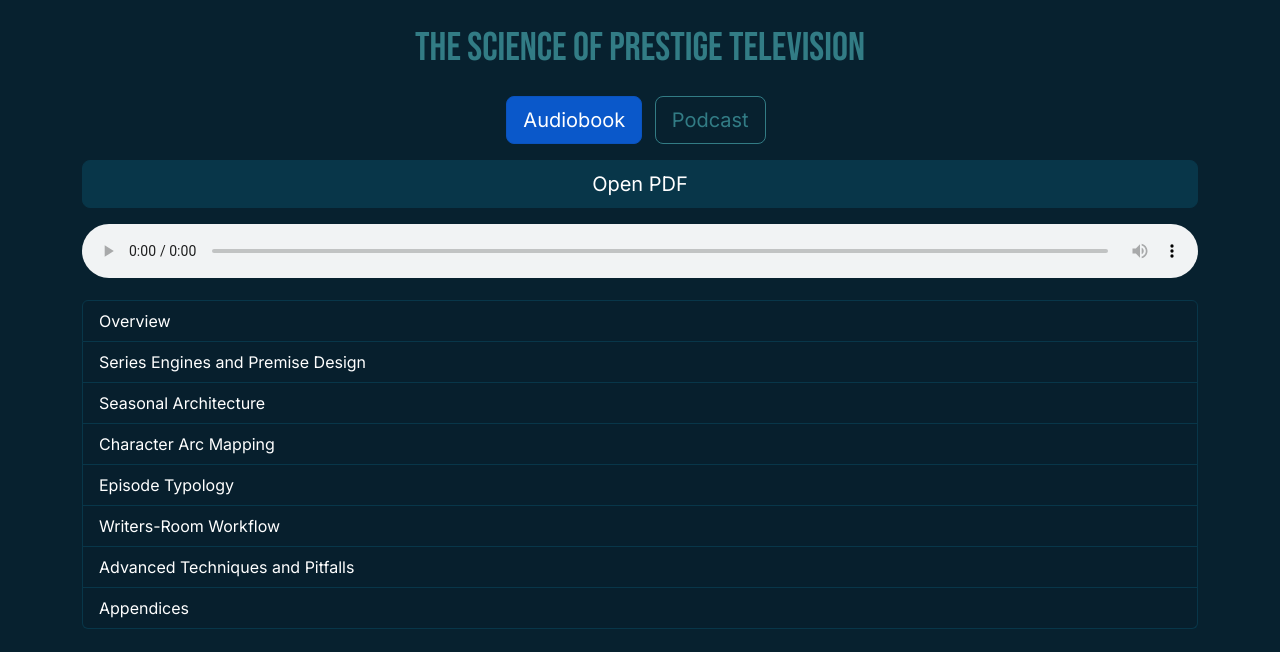
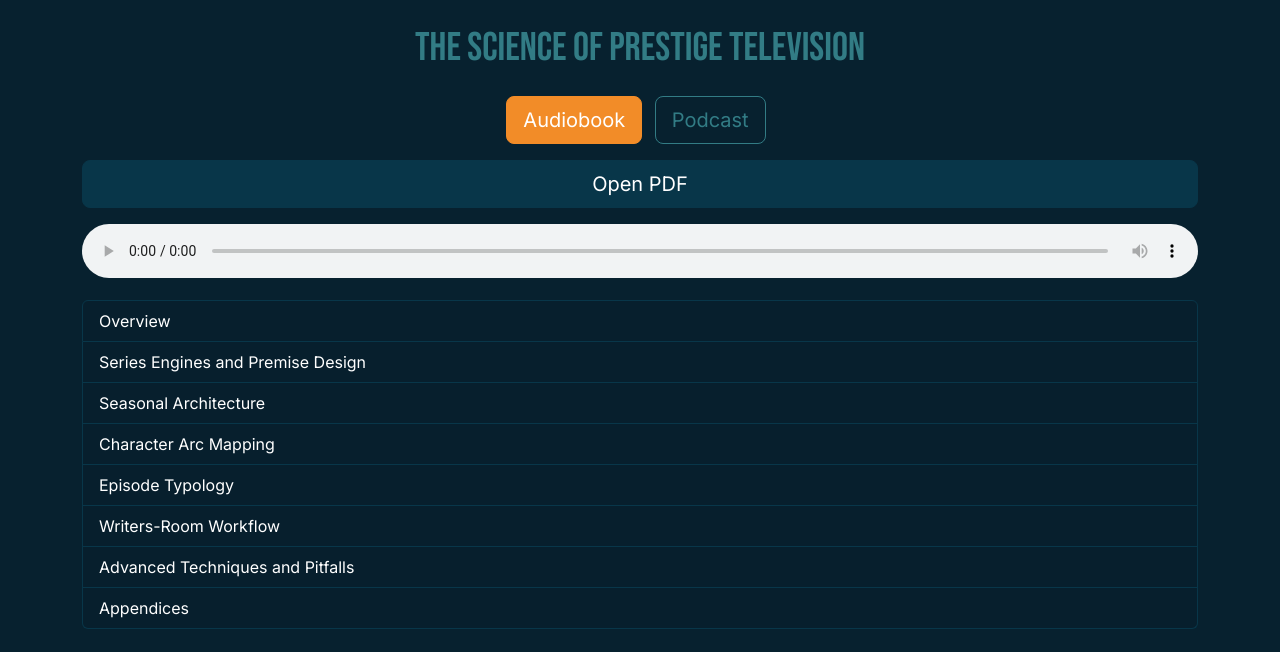
Before and after one commit to myk410/advanced_writing, a Flask app: page / in a window 1280 px wide. Shown: the top 652 px of the page. Run offline with Flask 3, Linux system fonts and the light colour scheme; data that the repository does not hold is empty.

Commit message:
Use custom color for active tab

```diff
--- a/static/css/style.css
+++ b/static/css/style.css
@@ -7,6 +7,7 @@
     --color-accent: #327C85;
     --color-accent-dark: #083649;
     --color-accent-muted: #1D5A67;
+    --color-selected-tab: #F28C28;
     --bs-primary: var(--color-accent);
     --bs-secondary: var(--color-accent-dark);
 }
@@ -39,6 +40,11 @@ ul {
 
 .tab-button {
     margin-right: 0.5rem;
+}
+
+.tab-button.active {
+    background-color: var(--color-selected-tab);
+    border-color: var(--color-selected-tab);
 }
 
 .btn-primary {
```
